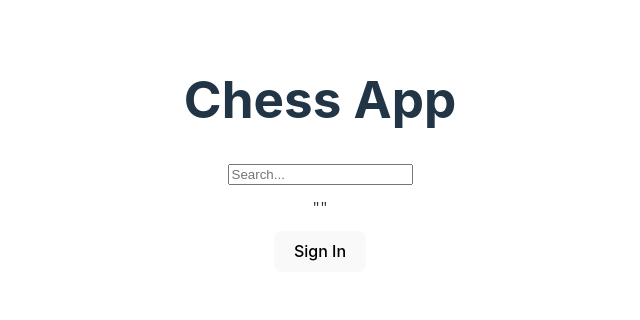
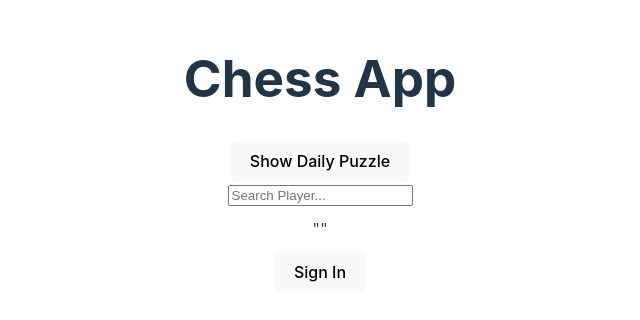
Before and after one commit to WesHolmes/ChessMate, a React (Vite) app: page / in a window 1280 px wide. Shown: the part 246-566 px from the top of the page, without its empty margins (320-960 px from the left). Built offline with nearby package versions, Linux system fonts and the light colour scheme; no server answers.

Commit message:
added button to show daily puzzle

```diff
--- a/src/components/Search.jsx
+++ b/src/components/Search.jsx
@@ -1,9 +1,11 @@
-import { useState } from "react";
+import { useState, useEffect } from "react";
 
 export default function Search({ setter }) {
   const [term, setTerm] = useState("");
   const [playerData, setPlayerData] = useState(null);
   const [countryName, setCountryName] = useState("");
+  const [dailyPuzzle, setDailyPuzzle] = useState(null);
+  const [showPuzzle, setShowPuzzle] = useState(false);
 
   function submit(e) {
     e.preventDefault();
@@ -32,7 +34,6 @@ export default function Search({ setter }) {
     }
   }
 
-
   async function fetchCountryName(countryCode) {
     try {
       const response = await fetch(`${countryCode}`);
@@ -48,12 +49,46 @@ export default function Search({ setter }) {
     }
   }
 
+  async function fetchDailyPuzzle() {
+    try {
+      const response = await fetch("https://api.chess.com/pub/puzzle");
+      if (response.ok) {
+        const data = await response.json();
+        setDailyPuzzle(data);
+      }
+    } catch (error) {
+      console.error("Error fetching daily puzzle:", error);
+      setDailyPuzzle(null);
+    }
+  }
+
+  const handleShowPuzzle = () => {
+    if (showPuzzle) {
+      setShowPuzzle(false);
+    } else {
+      fetchDailyPuzzle();
+      setShowPuzzle(true);
+    }
+  };
+
   return (
     <div>
+      <button onClick={handleShowPuzzle}>
+        {showPuzzle ? "Hide Daily Puzzle" : "Show Daily Puzzle"}
+      </button>
+
+      {showPuzzle && dailyPuzzle && (
+        <div>
+          <h3>Today's Daily Puzzle</h3>
+          <p>Title: <a href={dailyPuzzle.url} target="_blank" rel="noopener noreferrer">{dailyPuzzle.title}</a></p>
+          <img src={dailyPuzzle.image} alt="Daily Puzzle" className="daily-puzzle-image" />
+        </div>
+      )}
+
       <form onSubmit={submit}>
         <input
           type="text"
-          placeholder="Search..."
+          placeholder="Search Player..."
           value={term}
           onChange={(e) => setTerm(e.target.value)}
         />
@@ -62,16 +97,10 @@ export default function Search({ setter }) {
       {playerData && (
         <div>
           <h2>{playerData.username}</h2>
-          <img src={playerData.avatar} alt={playerData.username} className="avatar"/>
+          <img src={playerData.avatar} alt={playerData.username} className="avatar" />
           <p>Title: {playerData.title || "No title"}</p>
           <p>Country: {countryName || "Not provided"}</p>
           <p>Location: {playerData.location || "Not provided"}</p>
-          {playerData.stats && (
-            <div>
-              <p>Puzzle Rating: {playerData.stats.puzzle ? playerData.stats.puzzle.rating : "Not available"}</p>
-              <p>Blitz Rating: {playerData.stats.blitz ? playerData.stats.blitz.rating : "Not available"}</p>
-            </div>
-          )}
         </div>
       )}
     </div>
```
